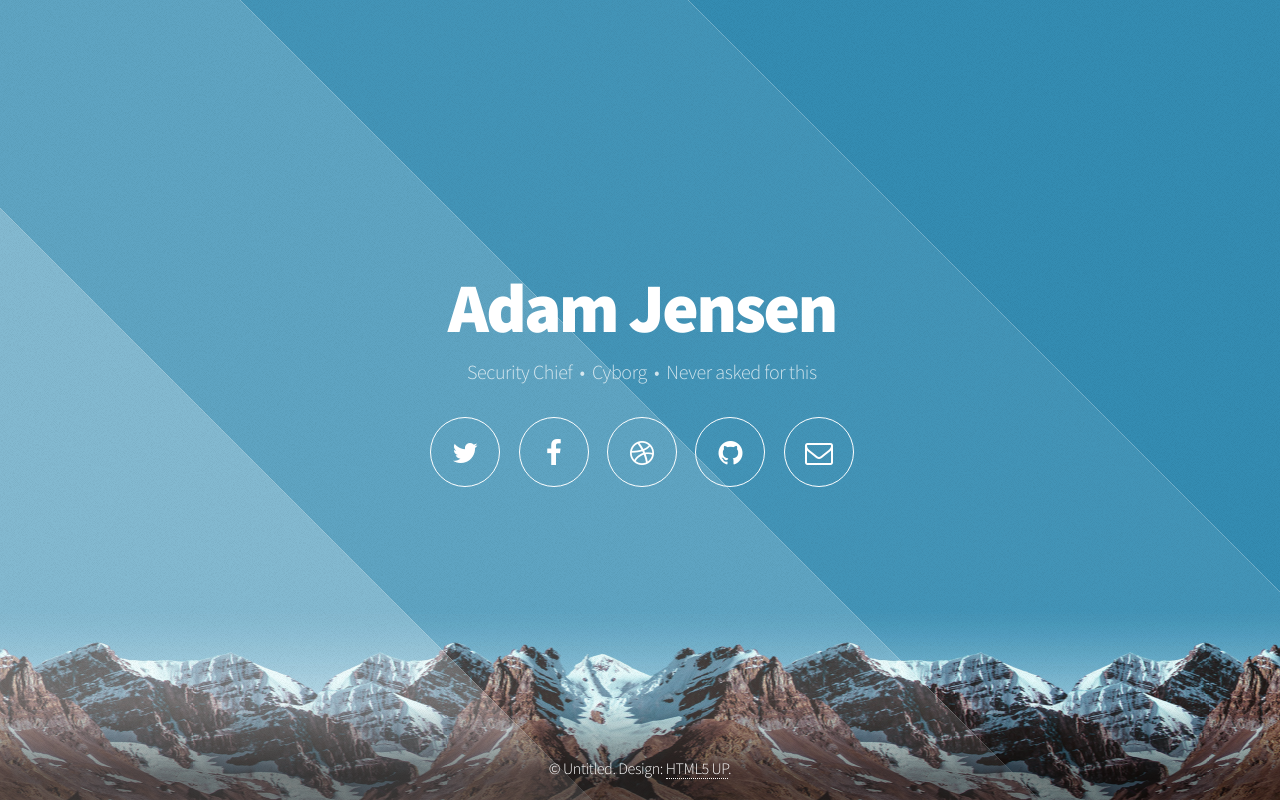
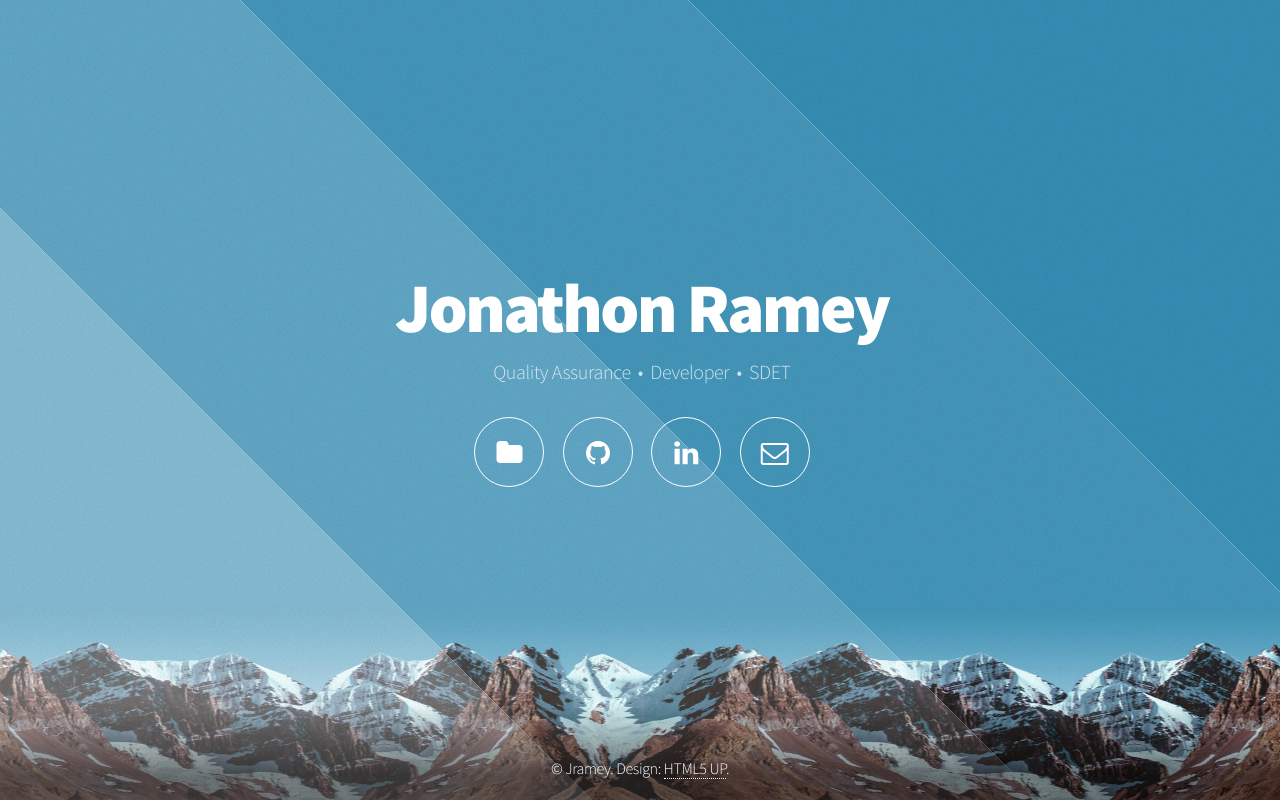
Before and after one commit to Jtramey/Jtramey.github.io, a plain HTML site: page index.html in a window 1280 px wide. Drawn offline with Linux system fonts and the light colour scheme.

Commit message:
Add everything but projects page

```diff
--- a/index.html
+++ b/index.html
@@ -6,7 +6,7 @@
 -->
 <html>
 	<head>
-		<title>Aerial by HTML5 UP</title>
+		<title>Jonathon Ramey</title>
 		<meta charset="utf-8" />
 		<meta name="viewport" content="width=device-width, initial-scale=1" />
 		<!--[if lte IE 8]><script src="assets/js/ie/html5shiv.js"></script><![endif]-->
@@ -22,22 +22,21 @@
 
 				<!-- Header -->
 					<header id="header">
-						<h1>Adam Jensen</h1>
-						<p>Security Chief &nbsp;&bull;&nbsp; Cyborg &nbsp;&bull;&nbsp; Never asked for this</p>
+						<h1>Jonathon Ramey</h1>
+						<p>Quality Assurance &nbsp;&bull;&nbsp; Developer &nbsp;&bull;&nbsp; SDET</p>
 						<nav>
 							<ul>
-								<li><a href="#" class="icon fa-twitter"><span class="label">Twitter</span></a></li>
-								<li><a href="#" class="icon fa-facebook"><span class="label">Facebook</span></a></li>
-								<li><a href="#" class="icon fa-dribbble"><span class="label">Dribbble</span></a></li>
-								<li><a href="#" class="icon fa-github"><span class="label">Github</span></a></li>
-								<li><a href="#" class="icon fa-envelope-o"><span class="label">Email</span></a></li>
+								<li><a href="#" class="icon fa-folder"><span class="label">Projects</span></a></li>
+								<li><a href="https://github.com/Jtramey" class="icon fa-github"><span class="label">Github</span></a></li>
+                                <li><a href="https://www.linkedin.com/in/jonathonramey" class="icon fa-linkedin"><span class="label">Linkedin</span></a></li>
+								<li><a href="mailto:jonathon627@gmail.com" class="icon fa-envelope-o"><span class="label">Email</span></a></li>
 							</ul>
 						</nav>
 					</header>
 
 				<!-- Footer -->
 					<footer id="footer">
-						<span class="copyright">&copy; Untitled. Design: <a href="http://html5up.net">HTML5 UP</a>.</span>
+						<span class="copyright">&copy; Jramey. Design: <a href="http://html5up.net">HTML5 UP</a>.</span>
 					</footer>
 
 			</div>
```
